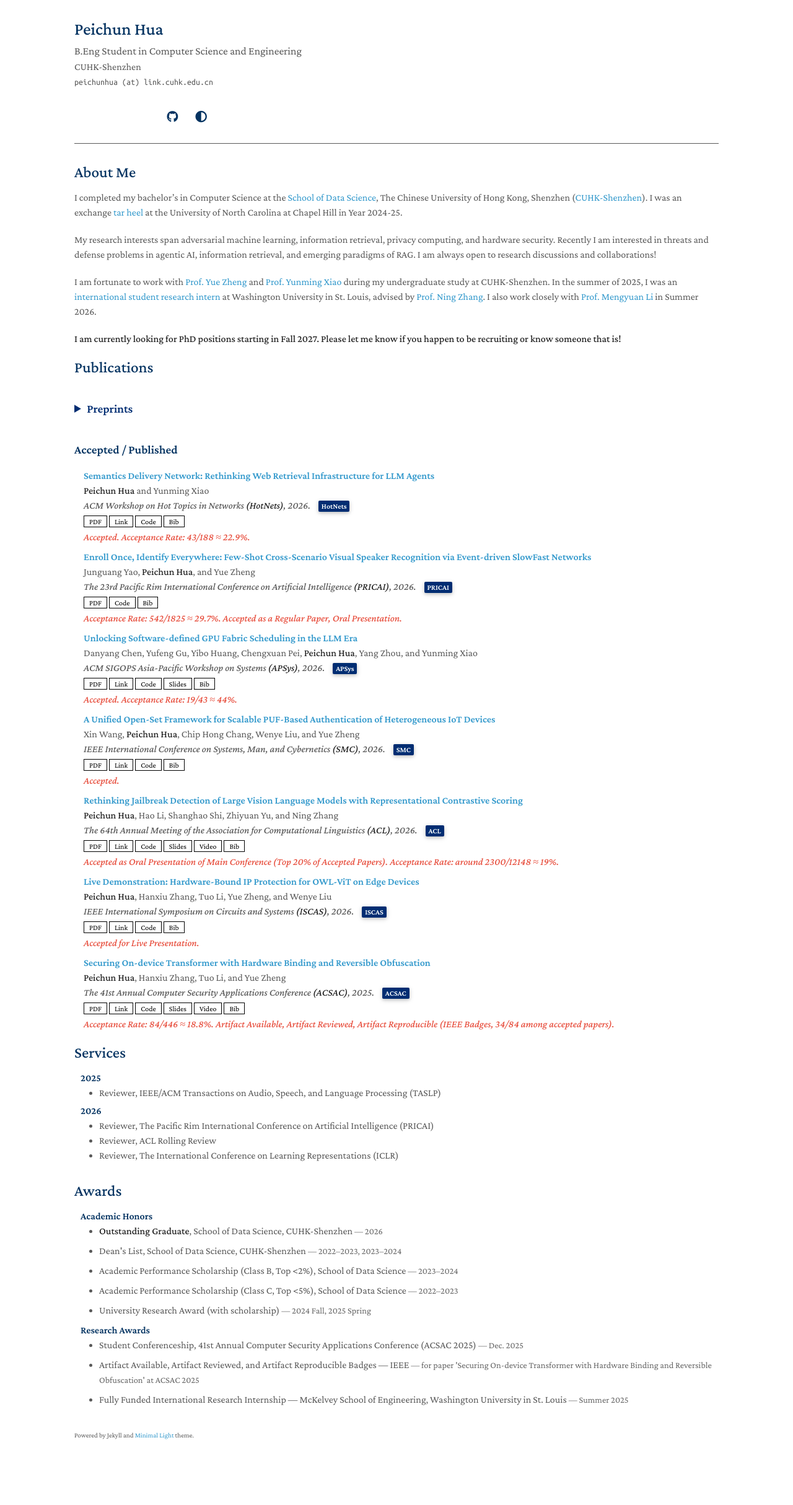
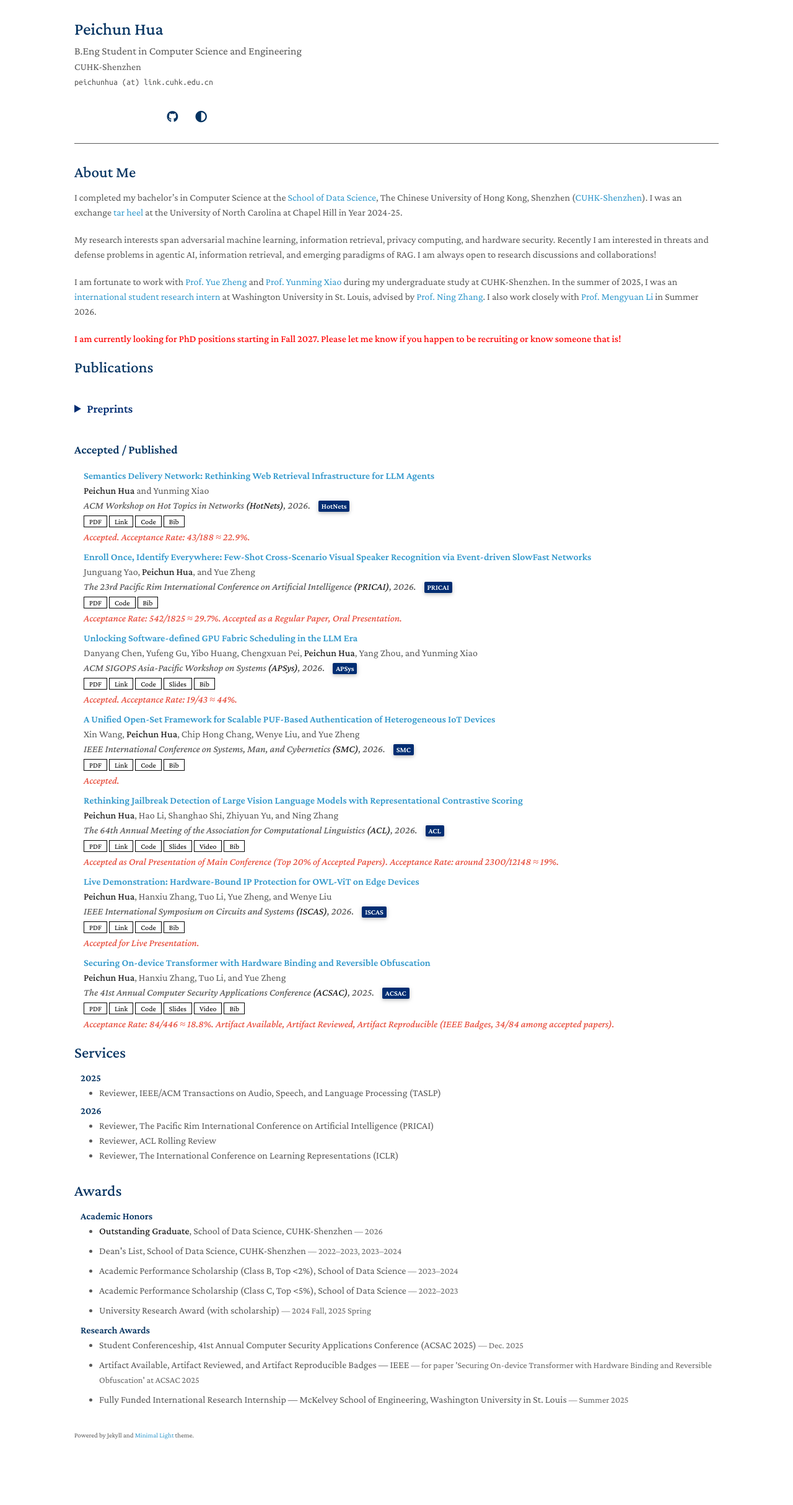
Before and after one commit to sarendis56/sarendis56.github.io, a Jekyll site: the page built from index.md, in a window 1280 px wide. Shown: the whole page at 62% size. Built offline with Jekyll 4.4.1, drawn with Linux system fonts in a browser that asks for light colours; a style sheet for code colours, icons or effects is not loaded.

Commit message:
Update 10.21

```diff
--- a/index.md
+++ b/index.md
@@ -10,4 +10,4 @@ My research interests span adversarial machine learning, information retrieval,
 
 I am fortunate to work with [Prof. Yue Zheng](https://scholar.google.com/citations?user=6TMdWj8AAAAJ) and [Prof. Yunming Xiao](https://yunmingxiao.github.io/) during my undergraduate study at CUHK-Shenzhen. In the summer of 2025, I was an [international student research intern](https://engineering.washu.edu/academics/undergraduate-research/international-student-research-internship-program.html) at Washington University in St. Louis, advised by [Prof. Ning Zhang](https://engineering.washu.edu/faculty/Ning-Zhang.html). I also work closely with [Prof. Mengyuan Li](https://mengyuan-l.github.io/) in Summer 2026.
 
-<span style="color:red">**I am currently looking for PhD positions starting in Fall 2027. Please let me know if you happen to be recruiting or know someone that is!**</span>
+<strong style="color:red">I am currently looking for PhD positions starting in Fall 2027. Please let me know if you happen to be recruiting or know someone that is!</strong>
```
